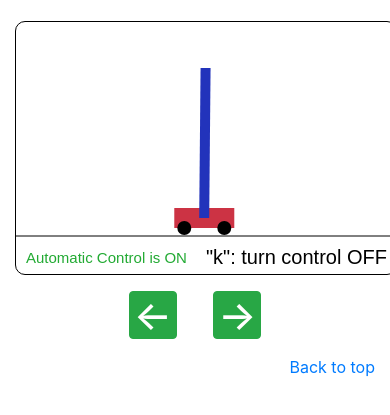
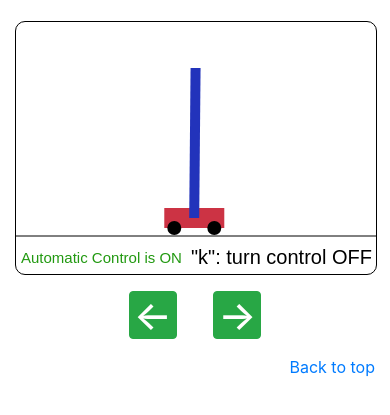
Before and after one commit to egidioln/egidioln.github.io, a plain HTML site: page index.html in a window 390 px wide. Shown: the part 2045-2460 px from the top of the page. Drawn offline with nearby package versions, Linux system fonts and the light colour scheme.

Commit message:
fixed width of pedulum for mobile

```diff
--- a/pendulum.js
+++ b/pendulum.js
@@ -5,7 +5,7 @@ var pressedKey = false;
 var controlOn = true;
 const LEFTARROW = 37;
 const RIGHTARROW = 39;
-const X_BOUND = 160;
+const X_BOUND = 150;
 const dT = 40; //ms
 const dTs = dT/1000; //s
 function startGame() {
@@ -17,7 +17,7 @@ function startGame() {
 var myGameArea = {
     canvas : document.getElementById("pendulumCanvas"),
     start : function() {
-        this.canvas.width = 380;
+        this.canvas.width = 360;
         this.canvas.height = 252;
         this.context = this.canvas.getContext("2d");
         this.interval = setInterval(updateGameArea, dT);
@@ -143,11 +143,11 @@ function cartPendulum(x0,type) {
         ctx.translate(-this.x[0],-60)
         ctx.fillStyle = 'black';
         ctx.font = "20px Arial";
-        ctx.fillText(`"k": turn control ${controlOn?"OFF":"ON"}`, 0, 116);
+        ctx.fillText(`"k": turn control ${controlOn?"OFF":"ON"}`, -5, 116);
         if (controlOn){
             ctx.font = "15px Arial";
-            ctx.fillStyle = "#2A3"
-            ctx.fillText(`Automatic Control is ON`, -180, 115);
+            ctx.fillStyle = "#291"
+            ctx.fillText(`Automatic Control is ON`, -175, 115);
         }
 
     }
```
Also changed, not shown: index.html (+1 -1 lines).
